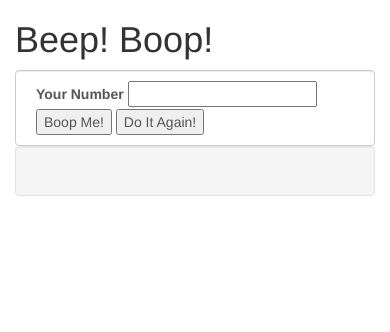
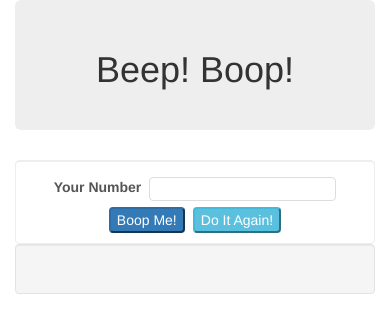
Before and after one commit to TracyRe/beepboop, a plain HTML site: page index.html in a window 390 px wide. Drawn offline with Linux system fonts and the light colour scheme.

Commit message:
Style page for mobile first so users can play beep bop on their mobile devices

```diff
--- a/css/styles.css
+++ b/css/styles.css
@@ -1,14 +1,51 @@
+@media only screen and (min-width: 600px) {
+    .button-row, .input-row {
+      display: inline;
+      padding: 0 auto 0 auto;
+    }
+
+    .container-fluid {
+      padding: 0 15% 0 15%;
+    }
+  }
+
+  .jumbotron {
+    padding: !important 20px auto 10px auto;
+    text-align: center;
+    border-radius: !important 0 0 6px 6px;
+  }
+
+  .button-row, .input-row {
+    margin: 6px auto 0 auto;
+    width: 300px;
+    display: flex;
+    justify-content: center;
+    flex-direction: column
+    align-items: center
+  }
+
+button {
+  border-radius: 4px;
+}
+
+input[type=number] {
+  border: 1px solid #ddd;
+  border-radius: 4px;
+  width: auto;
+}
+
 .form-control {
   padding: 10px 20px 10px 20px;
-  /* border: 1px solid #f0f; */
+  border: 1px solid #eee;
   height: auto;
   width: auto;
 }
 
-.output {
-  font-size: 112%;
+.button-row > * , .input-row > * {
+  margin: 0 4px 0 4px;
 }
 
 .output p {
   padding: 0;
+  font-size: 16px;
 }
--- a/index.html
+++ b/index.html
@@ -5,18 +5,25 @@
     <link rel="stylesheet" href="./css/styles.css" type="text/css" media="all">
     <script type="text/javascript" src="js/jquery-3.3.1.js"></script>
     <script type="text/javascript" src="js/scripts.js"></script>
+    <meta name="viewport" content="width=device-width, initial-scale=1.0">
     <meta charset="utf-8">
     <title>Beep! Boop!</title>
   </head>
   <body>
-    <div class="container">
-      <h1>Beep! Boop!</h1>
+    <div class="container-fluid">
+      <div class="jumbotron">
+        <h1>Beep! Boop!</h1>
+      </div>
 
       <form id="beepboop" class="form-control" action="index.html" method="post">
-        <label for="beepboop">Your Number</label>
-        <input id="userInput" type="number" name="beepboop" value="" required>
-        <button type="submit" name="button">Boop Me!</button>
-        <button id="redo" type="button" name="button">Do It Again!</button>
+        <div class="input-row">
+          <label for="beepboop">Your Number</label>
+          <input id="userInput" type="number" name="beepboop" value="" required>
+        </div>
+        <div class="button-row">
+          <button class="btn-primary" type="submit" name="button">Boop Me!</button>
+          <button id="redo" class="btn-info" type="button" name="button">Do It Again!</button>
+        </div>
       </form>
 
       <div class="output well">
```
